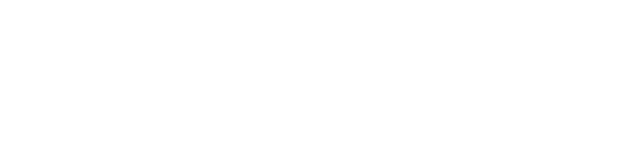
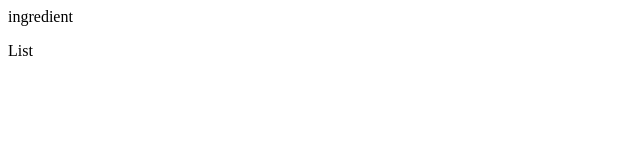
Before and after one commit to xiangflytang/-com.bread.demo, a plain HTML site: page WebContent/index.html in a window 1280 px wide. Shown: the whole page, without its empty margins (0-640 px from the left). Drawn offline with Linux system fonts and the light colour scheme.

Commit message:
bug fix ,v1.1 for production

```diff
--- a/WebContent/index.html
+++ b/WebContent/index.html
@@ -5,6 +5,7 @@
 <title>Hello Bread</title>
 </head>
 <body>
-
+<span>ingredient </span>
+<p> List</p>
 </body>
 </html>
```
